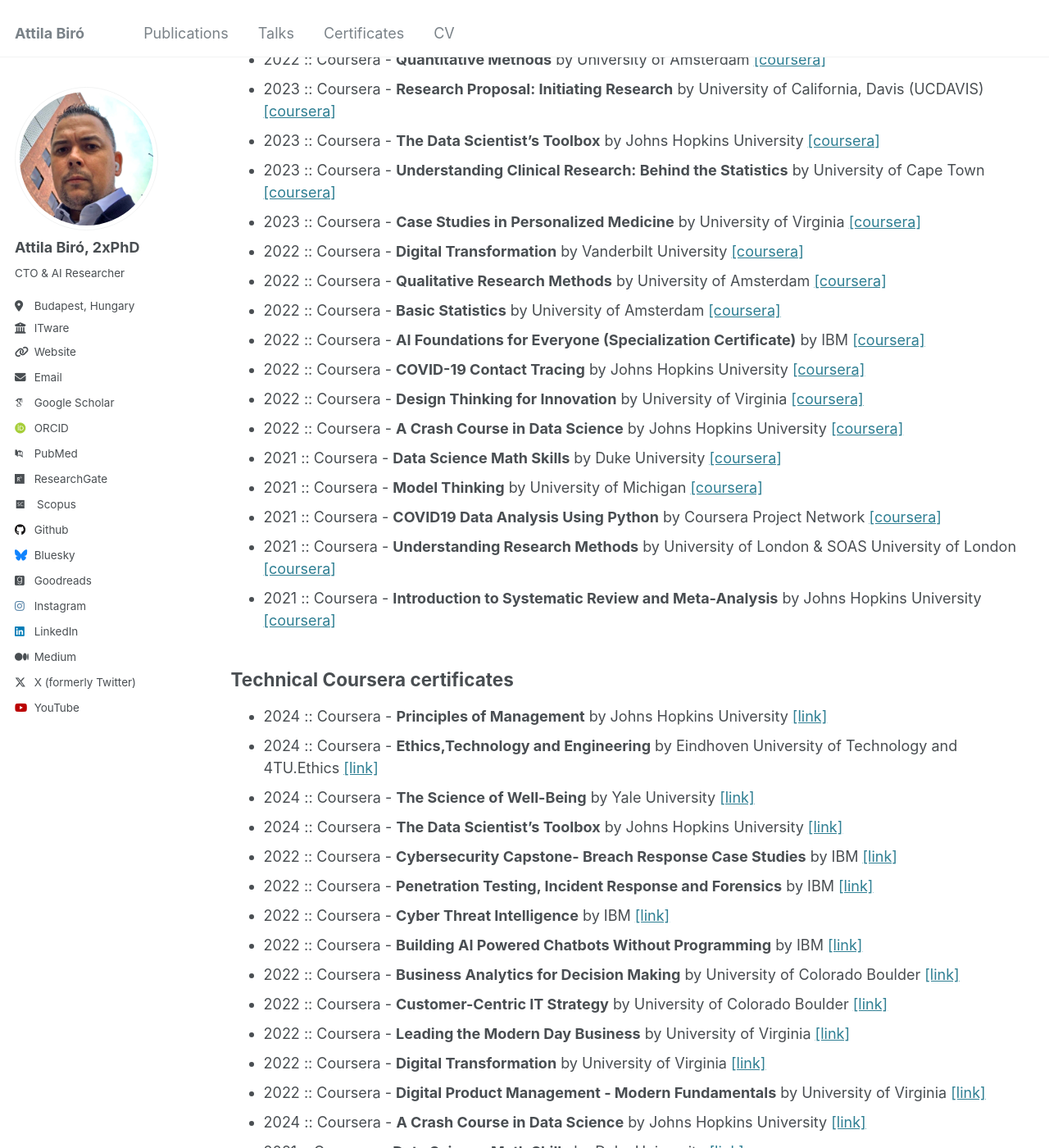
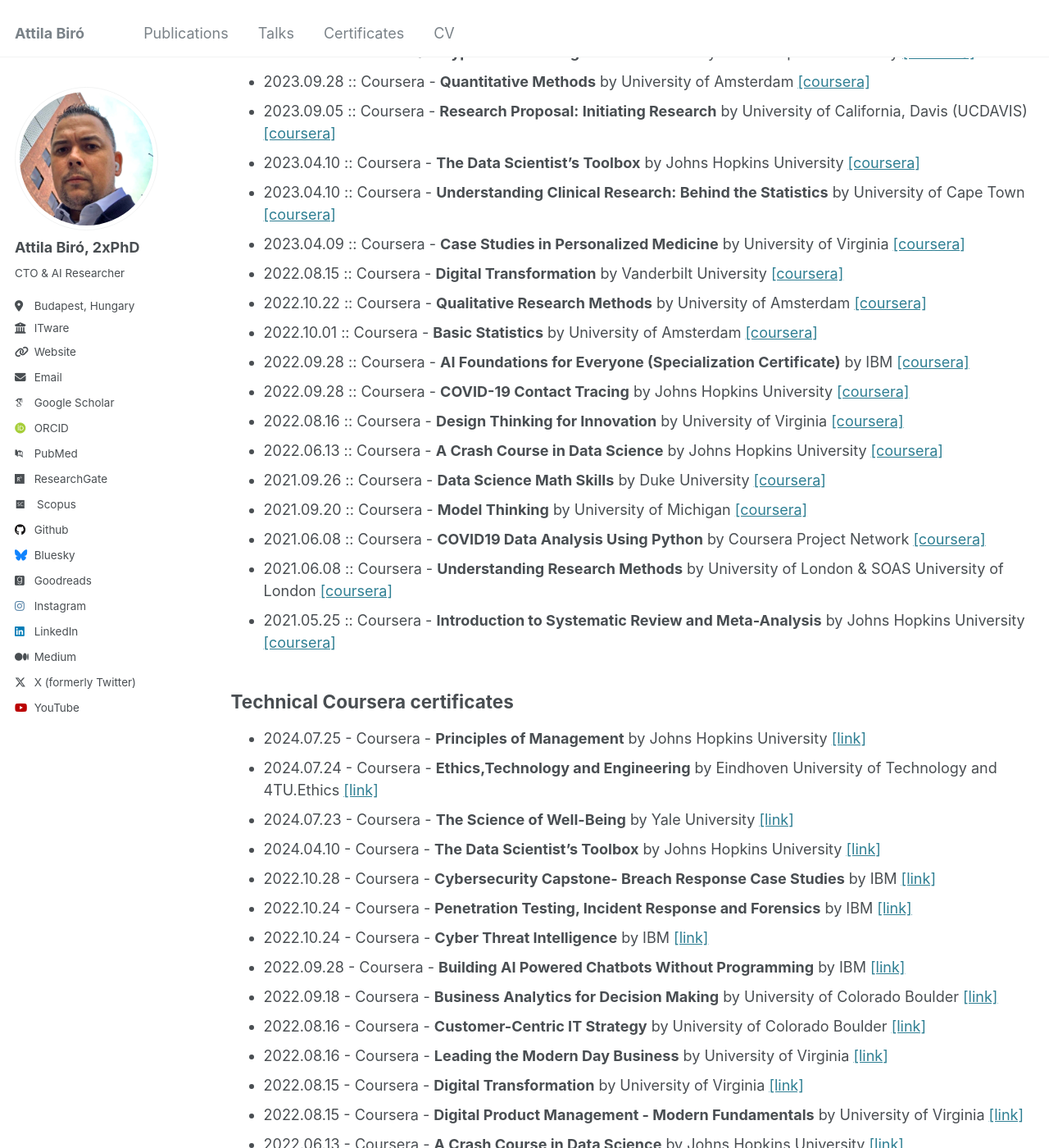
Before and after one commit to biroka/biroka.github.io, a Jekyll site: the page built from _pages/certificates.md, in a window 1280 px wide and 1400 px high, scrolled down 336 px. Shown: the whole window at 82% size. Built offline with Jekyll 4.4.1, drawn with Linux system fonts in a browser that asks for light colours; some web fonts are replaced; some of the changed text lies outside the part shown.

Commit message:
Update certificates.md

```diff
--- a/_pages/certificates.md
+++ b/_pages/certificates.md
@@ -7,57 +7,57 @@ author_profile: true
 
 ##  Certificates connected to Research/AI domains
 
-* 2024 :: Coursera - **Being a researcher (in Information Science and Technology)** by Politecnico di Milano [[coursera]](https://www.coursera.org/account/accomplishments/verify/ZAKQGRBMEV6A)
-* 2024 :: Coursera - **Ethics, Technology and Engineering** by Eindhoven University of Technology [[coursera]](https://www.coursera.org/account/accomplishments/verify/KYV5NR5ZUJYZ)
-* 2023 :: Coursera - **Reproducible Research** by Johns Hopkins University [[coursera]](https://www.coursera.org/account/accomplishments/verify/TB9QEMK487JG)
-* 2023 :: Coursera - **Hypothesis Testing in Public Health** by Johns Hopkins University [[coursera]](https://www.coursera.org/account/accomplishments/verify/JL8QEEUDVL2H)
-* 2022 :: Coursera - **Quantitative Methods** by University of Amsterdam [[coursera]](https://www.coursera.org/account/accomplishments/verify/SUQ9QMMZ9EAX)
-* 2023 :: Coursera - **Research Proposal: Initiating Research** by University of California, Davis (UCDAVIS) [[coursera]](https://www.coursera.org/account/accomplishments/verify/LVASMXWKQPT5)
-* 2023 :: Coursera - **The Data Scientist’s Toolbox** by Johns Hopkins University [[coursera]](https://www.coursera.org/account/accomplishments/verify/ZD8VSEKXQZMS)
-* 2023 :: Coursera - **Understanding Clinical Research: Behind the Statistics** by University of Cape Town [[coursera]](https://www.coursera.org/account/accomplishments/verify/8TGV97BM7KP7)
-* 2023 :: Coursera - **Case Studies in Personalized Medicine** by University of Virginia [[coursera]](https://www.coursera.org/account/accomplishments/verify/SN2X64SS6CRN)
-* 2022 :: Coursera - **Digital Transformation** by Vanderbilt University [[coursera]](https://www.coursera.org/account/accomplishments/verify/5VEFEF8Y5MQU)
-* 2022 :: Coursera - **Qualitative Research Methods** by University of Amsterdam [[coursera]](https://www.coursera.org/account/accomplishments/verify/7V8M7J6J3TRR)
-* 2022 :: Coursera - **Basic Statistics** by University of Amsterdam [[coursera]](https://www.coursera.org/account/accomplishments/verify/JTHFJU6BY4EM)
-* 2022 :: Coursera - **AI Foundations for Everyone (Specialization Certificate)** by IBM [[coursera]](https://www.coursera.org/account/accomplishments/specialization/2Q9XZ6EEUVNR)
-* 2022 :: Coursera - **COVID-19 Contact Tracing** by Johns Hopkins University [[coursera]](https://www.coursera.org/account/accomplishments/verify/BHHLUTZEDFMP)
-* 2022 :: Coursera - **Design Thinking for Innovation** by University of Virginia [[coursera]](https://www.coursera.org/account/accomplishments/verify/D2D4NEZ994AS)
-* 2022 :: Coursera - **A Crash Course in Data Science** by Johns Hopkins University [[coursera]](https://www.coursera.org/account/accomplishments/verify/JYGR5JUKEA4M)
-* 2021 :: Coursera - **Data Science Math Skills** by Duke University [[coursera]](https://www.coursera.org/account/accomplishments/verify/ZHMPNUULB3ZZ)
-* 2021 :: Coursera - **Model Thinking** by University of Michigan [[coursera]](https://www.coursera.org/account/accomplishments/verify/82Z5AVGFJJBG)
-* 2021 :: Coursera - **COVID19 Data Analysis Using Python** by Coursera Project Network [[coursera]](https://www.coursera.org/account/accomplishments/verify/N3EDFV4HJFCT)
-* 2021 :: Coursera - **Understanding Research Methods** by University of London & SOAS University of London [[coursera]](https://www.coursera.org/account/accomplishments/verify/P59MZUUDAAYZ)
-* 2021 :: Coursera - **Introduction to Systematic Review and Meta-Analysis** by Johns Hopkins University [[coursera]](https://www.coursera.org/account/accomplishments/verify/DKNUCDD8H9EK)
+* 2024.07.28 :: Coursera - **Being a researcher (in Information Science and Technology)** by Politecnico di Milano [[coursera]](https://www.coursera.org/account/accomplishments/verify/ZAKQGRBMEV6A)
+* 2024.07.24 :: Coursera - **Ethics, Technology and Engineering** by Eindhoven University of Technology [[coursera]](https://www.coursera.org/account/accomplishments/verify/KYV5NR5ZUJYZ)
+* 2023.10.01 :: Coursera - **Reproducible Research** by Johns Hopkins University [[coursera]](https://www.coursera.org/account/accomplishments/verify/TB9QEMK487JG)
+* 2023.09.29 :: Coursera - **Hypothesis Testing in Public Health** by Johns Hopkins University [[coursera]](https://www.coursera.org/account/accomplishments/verify/JL8QEEUDVL2H)
+* 2023.09.28  :: Coursera - **Quantitative Methods** by University of Amsterdam [[coursera]](https://www.coursera.org/account/accomplishments/verify/SUQ9QMMZ9EAX)
+* 2023.09.05 :: Coursera - **Research Proposal: Initiating Research** by University of California, Davis (UCDAVIS) [[coursera]](https://www.coursera.org/account/accomplishments/verify/LVASMXWKQPT5)
+* 2023.04.10 :: Coursera - **The Data Scientist’s Toolbox** by Johns Hopkins University [[coursera]](https://www.coursera.org/account/accomplishments/verify/ZD8VSEKXQZMS)
+* 2023.04.10 :: Coursera - **Understanding Clinical Research: Behind the Statistics** by University of Cape Town [[coursera]](https://www.coursera.org/account/accomplishments/verify/8TGV97BM7KP7)
+* 2023.04.09 :: Coursera - **Case Studies in Personalized Medicine** by University of Virginia [[coursera]](https://www.coursera.org/account/accomplishments/verify/SN2X64SS6CRN)
+* 2022.08.15 :: Coursera - **Digital Transformation** by Vanderbilt University [[coursera]](https://www.coursera.org/account/accomplishments/verify/5VEFEF8Y5MQU)
+* 2022.10.22 :: Coursera - **Qualitative Research Methods** by University of Amsterdam [[coursera]](https://www.coursera.org/account/accomplishments/verify/7V8M7J6J3TRR)
+* 2022.10.01 :: Coursera - **Basic Statistics** by University of Amsterdam [[coursera]](https://www.coursera.org/account/accomplishments/verify/JTHFJU6BY4EM)
+* 2022.09.28 :: Coursera - **AI Foundations for Everyone (Specialization Certificate)** by IBM [[coursera]](https://www.coursera.org/account/accomplishments/specialization/2Q9XZ6EEUVNR)
+* 2022.09.28 :: Coursera - **COVID-19 Contact Tracing** by Johns Hopkins University [[coursera]](https://www.coursera.org/account/accomplishments/verify/BHHLUTZEDFMP)
+* 2022.08.16 :: Coursera - **Design Thinking for Innovation** by University of Virginia [[coursera]](https://www.coursera.org/account/accomplishments/verify/D2D4NEZ994AS)
+* 2022.06.13 :: Coursera - **A Crash Course in Data Science** by Johns Hopkins University [[coursera]](https://www.coursera.org/account/accomplishments/verify/JYGR5JUKEA4M)
+* 2021.09.26 :: Coursera - **Data Science Math Skills** by Duke University [[coursera]](https://www.coursera.org/account/accomplishments/verify/ZHMPNUULB3ZZ)
+* 2021.09.20 :: Coursera - **Model Thinking** by University of Michigan [[coursera]](https://www.coursera.org/account/accomplishments/verify/82Z5AVGFJJBG)
+* 2021.06.08 :: Coursera - **COVID19 Data Analysis Using Python** by Coursera Project Network [[coursera]](https://www.coursera.org/account/accomplishments/verify/N3EDFV4HJFCT)
+* 2021.06.08 :: Coursera - **Understanding Research Methods** by University of London & SOAS University of London [[coursera]](https://www.coursera.org/account/accomplishments/verify/P59MZUUDAAYZ)
+* 2021.05.25 :: Coursera - **Introduction to Systematic Review and Meta-Analysis** by Johns Hopkins University [[coursera]](https://www.coursera.org/account/accomplishments/verify/DKNUCDD8H9EK)
 
 ##  Technical Coursera certificates
 
-* 2024 :: Coursera - **Principles of Management** by Johns Hopkins University [[link]](https://github.com/biroka/biroka/blob/main/Certificates/Coursera/Coursera_Principles%20of%20Management_UX2LR7CMEGK5.pdf)
-* 2024 :: Coursera - **Ethics,Technology and Engineering** by Eindhoven University of Technology and 4TU.Ethics [[link]](https://github.com/biroka/biroka/blob/main/Certificates/Coursera/Coursera_Ethics-Technology%20and%20Engineering_KYV5NR5ZUJYZ.pdf)
-* 2024 :: Coursera - **The Science of Well-Being** by Yale University [[link]](https://github.com/biroka/biroka/blob/main/Certificates/Coursera/Coursera_The%20Science%20of%20Well-Being_%20P4K3RMP9DPM5.pdf)
-* 2024 :: Coursera - **The Data Scientist’s Toolbox** by Johns Hopkins University [[link]](https://github.com/biroka/biroka/blob/main/Certificates/Coursera/Coursera_The%20Data%20Scientist%E2%80%99s%20Toolbox_ZD8VSEKXQZMS.pdf)
-* 2022 :: Coursera - **Cybersecurity Capstone- Breach Response Case Studies** by IBM [[link]](https://github.com/biroka/biroka/blob/main/Certificates/Coursera/Coursera_Cybersecurity%20Capstone-%20Breach%20Response%20Case%20Studies_HSEBVQVJM8EQ.pdf)
-* 2022 :: Coursera - **Penetration Testing, Incident Response and Forensics** by IBM [[link]](https://github.com/biroka/biroka/blob/main/Certificates/Coursera/Coursera_Penetration%20Testing%2C%20Incident%20Response%20and%20Forensics_DJXCRXUDCZXY.pdf)
-* 2022 :: Coursera - **Cyber Threat Intelligence** by IBM [[link]](https://github.com/biroka/biroka/blob/main/Certificates/Coursera/Coursera_Cyber%20Threat%20Intelligence_YDQFTLD8P4GD.pdf)
-* 2022 :: Coursera - **Building AI Powered Chatbots Without Programming** by IBM [[link]](https://github.com/biroka/biroka/blob/main/Certificates/Coursera/Coursera_Building%20AI%20Powered%20Chatbots%20Without%20Programming_QLP3KLPS9A4N.pdf)
-* 2022 :: Coursera - **Business Analytics for Decision Making** by University of Colorado Boulder [[link]](https://github.com/biroka/biroka/blob/main/Certificates/Coursera/Coursera_Business%20Analytics%20for%20Decision%20Making_TFJXLD7DKL6Z.pdf)
-* 2022 :: Coursera - **Customer-Centric IT Strategy** by University of Colorado Boulder [[link]](https://github.com/biroka/biroka/blob/main/Certificates/Coursera/Coursera_Customer-Centric%20IT%20Strategy_BK46WPHDT3JQ.pdf)
-* 2022 :: Coursera - **Leading the Modern Day Business** by University of Virginia [[link]](https://github.com/biroka/biroka/blob/main/Certificates/Coursera/Coursera_Customer-Centric%20IT%20Strategy_BK46WPHDT3JQ.pdf)
-* 2022 :: Coursera - **Digital Transformation** by University of Virginia [[link]](https://github.com/biroka/biroka/blob/main/Certificates/Coursera/Coursera_Digital%20Transformation_5VEFEF8Y5MQU.pdf)
-* 2022 :: Coursera - **Digital Product Management - Modern Fundamentals** by University of Virginia [[link]](https://github.com/biroka/biroka/blob/main/Certificates/Coursera/Coursera_Digital%20Product%20Management-%20Modern%20Fundamentals_XGTZ8V2VJ2AV.pdf)
-* 2024 :: Coursera - **A Crash Course in Data Science** by Johns Hopkins University [[link]](https://github.com/biroka/biroka/blob/main/Certificates/Coursera/Coursera%20_A%20Crash%20Course%20in%20Data%20Science_JYGR5JUKEA4M.pdf)
-* 2021 :: Coursera - **Data Science Math Skills** by Duke University [[link]](https://github.com/biroka/biroka/blob/main/Certificates/Coursera/Coursera_Data%20Science%20Math%20Skills_ZHMPNUULB3ZZ.pdf)
-* 2021 :: Coursera - **Model Thinking** by University of Michigan [[link]](https://github.com/biroka/biroka/blob/main/Certificates/Coursera/Coursera_Model%20Thinking_82Z5AVGFJJBG.pdf)
-* 2021 :: Coursera - **English for Business and Entrepreneurship** by University of Pennsylvania [[link]](https://github.com/biroka/biroka/blob/main/Certificates/Coursera/Coursera_English%20for%20Business%20and%20Entrepreneurship_YUNJ46C7WACN.pdf)
-* 2024 :: Coursera - **Successful Negotiation - Essential Strategies and Skills** by University of Michigan [[link]](https://github.com/biroka/biroka/blob/main/Certificates/Coursera/Coursera%20_Successful%20Negotiation-%20Essential%20Strategies%20and%20Skills_FXNVXS4GLFLM.pdf)
+* 2024.07.25 - Coursera - **Principles of Management** by Johns Hopkins University [[link]](https://github.com/biroka/biroka/blob/main/Certificates/Coursera/Coursera_Principles%20of%20Management_UX2LR7CMEGK5.pdf)
+* 2024.07.24 - Coursera - **Ethics,Technology and Engineering** by Eindhoven University of Technology and 4TU.Ethics [[link]](https://github.com/biroka/biroka/blob/main/Certificates/Coursera/Coursera_Ethics-Technology%20and%20Engineering_KYV5NR5ZUJYZ.pdf)
+* 2024.07.23 - Coursera - **The Science of Well-Being** by Yale University [[link]](https://github.com/biroka/biroka/blob/main/Certificates/Coursera/Coursera_The%20Science%20of%20Well-Being_%20P4K3RMP9DPM5.pdf)
+* 2024.04.10 - Coursera - **The Data Scientist’s Toolbox** by Johns Hopkins University [[link]](https://github.com/biroka/biroka/blob/main/Certificates/Coursera/Coursera_The%20Data%20Scientist%E2%80%99s%20Toolbox_ZD8VSEKXQZMS.pdf)
+* 2022.10.28 - Coursera - **Cybersecurity Capstone- Breach Response Case Studies** by IBM [[link]](https://github.com/biroka/biroka/blob/main/Certificates/Coursera/Coursera_Cybersecurity%20Capstone-%20Breach%20Response%20Case%20Studies_HSEBVQVJM8EQ.pdf)
+* 2022.10.24 - Coursera - **Penetration Testing, Incident Response and Forensics** by IBM [[link]](https://github.com/biroka/biroka/blob/main/Certificates/Coursera/Coursera_Penetration%20Testing%2C%20Incident%20Response%20and%20Forensics_DJXCRXUDCZXY.pdf)
+* 2022.10.24 - Coursera - **Cyber Threat Intelligence** by IBM [[link]](https://github.com/biroka/biroka/blob/main/Certificates/Coursera/Coursera_Cyber%20Threat%20Intelligence_YDQFTLD8P4GD.pdf)
+* 2022.09.28 - Coursera - **Building AI Powered Chatbots Without Programming** by IBM [[link]](https://github.com/biroka/biroka/blob/main/Certificates/Coursera/Coursera_Building%20AI%20Powered%20Chatbots%20Without%20Programming_QLP3KLPS9A4N.pdf)
+* 2022.09.18 - Coursera - **Business Analytics for Decision Making** by University of Colorado Boulder [[link]](https://github.com/biroka/biroka/blob/main/Certificates/Coursera/Coursera_Business%20Analytics%20for%20Decision%20Making_TFJXLD7DKL6Z.pdf)
+* 2022.08.16 - Coursera - **Customer-Centric IT Strategy** by University of Colorado Boulder [[link]](https://github.com/biroka/biroka/blob/main/Certificates/Coursera/Coursera_Customer-Centric%20IT%20Strategy_BK46WPHDT3JQ.pdf)
+* 2022.08.16 - Coursera - **Leading the Modern Day Business** by University of Virginia [[link]](https://github.com/biroka/biroka/blob/main/Certificates/Coursera/Coursera_Customer-Centric%20IT%20Strategy_BK46WPHDT3JQ.pdf)
+* 2022.08.15 - Coursera - **Digital Transformation** by University of Virginia [[link]](https://github.com/biroka/biroka/blob/main/Certificates/Coursera/Coursera_Digital%20Transformation_5VEFEF8Y5MQU.pdf)
+* 2022.08.15 - Coursera - **Digital Product Management - Modern Fundamentals** by University of Virginia [[link]](https://github.com/biroka/biroka/blob/main/Certificates/Coursera/Coursera_Digital%20Product%20Management-%20Modern%20Fundamentals_XGTZ8V2VJ2AV.pdf)
+* 2022.06.13 - Coursera - **A Crash Course in Data Science** by Johns Hopkins University [[link]](https://github.com/biroka/biroka/blob/main/Certificates/Coursera/Coursera%20_A%20Crash%20Course%20in%20Data%20Science_JYGR5JUKEA4M.pdf)
+* 2021.09.26 - Coursera - **Data Science Math Skills** by Duke University [[link]](https://github.com/biroka/biroka/blob/main/Certificates/Coursera/Coursera_Data%20Science%20Math%20Skills_ZHMPNUULB3ZZ.pdf)
+* 2021.09.20 - Coursera - **Model Thinking** by University of Michigan [[link]](https://github.com/biroka/biroka/blob/main/Certificates/Coursera/Coursera_Model%20Thinking_82Z5AVGFJJBG.pdf)
+* 2021.07.26 - Coursera - **English for Business and Entrepreneurship** by University of Pennsylvania [[link]](https://github.com/biroka/biroka/blob/main/Certificates/Coursera/Coursera_English%20for%20Business%20and%20Entrepreneurship_YUNJ46C7WACN.pdf)
+* 2021.§5.26 - Coursera - **Successful Negotiation - Essential Strategies and Skills** by University of Michigan [[link]](https://github.com/biroka/biroka/blob/main/Certificates/Coursera/Coursera%20_Successful%20Negotiation-%20Essential%20Strategies%20and%20Skills_FXNVXS4GLFLM.pdf)
 
 ##  IEEE certificates
 
-* 2024 :: IEEE - **Student member, Hungary Section** [[link]](https://github.com/biroka/biroka/blob/main/Certificates/IEEE/2024_IEEE_AttilaBiro_Membership.PDF)
-* 2024 :: IEEE - **Student member, Systems, Man and Cybernetics (SMC) Society** [[link]](https://github.com/biroka/biroka/blob/main/Certificates/IEEE/2024_IEEE_SMC-AttilaBiro_MEMSMC028.pdf)
-* 2024 :: IEEE - **IEEE Membership** [[link]](https://github.com/biroka/biroka/blob/main/Certificates/IEEE/2024_IEEE_Student_Membership_MEMIEEE500.pdf)
+* 2024 - IEEE - **Student member, Hungary Section** [[link]](https://github.com/biroka/biroka/blob/main/Certificates/IEEE/2024_IEEE_AttilaBiro_Membership.PDF)
+* 2024 - IEEE - **Student member, Systems, Man and Cybernetics (SMC) Society** [[link]](https://github.com/biroka/biroka/blob/main/Certificates/IEEE/2024_IEEE_SMC-AttilaBiro_MEMSMC028.pdf)
+* 2024 - IEEE - **IEEE Membership** [[link]](https://github.com/biroka/biroka/blob/main/Certificates/IEEE/2024_IEEE_Student_Membership_MEMIEEE500.pdf)
 
 ##  LinkedIn Learning certificates
 
-* 2024 :: inLearning - **UX for AI: Design Practices for AI Developers** by John Maeda [[linkedin]](https://www.linkedin.com/learning/certificates/9b512a5767a50fe2e7f95335b0afc2ccddc93b38bd2d3c326d76fc6d52f5c65e)
-* 2024 :: inLearning - **Body Language for Leaders (2019)** by Carol Kinsey Goman, PhD [[linkedin]](https://www.linkedin.com/learning/certificates/43c5560739e7e03f40a48ec4d80d421e3990ebb4cd4add9099bf4be9bfd931fd)
-* 2024 :: inLearning - **Amplify Your Critical Thinking with Generative AI** by Becki Saltzman [[linkedin]](https://www.linkedin.com/learning/certificates/43da6c0701fb97bed0d6c5af52e0d5948ebc3fc8ba98a95bc51f02ed42b96f87)
+* 2024 - inLearning - **UX for AI: Design Practices for AI Developers** by John Maeda [[linkedin]](https://www.linkedin.com/learning/certificates/9b512a5767a50fe2e7f95335b0afc2ccddc93b38bd2d3c326d76fc6d52f5c65e)
+* 2024 - inLearning - **Body Language for Leaders (2019)** by Carol Kinsey Goman, PhD [[linkedin]](https://www.linkedin.com/learning/certificates/43c5560739e7e03f40a48ec4d80d421e3990ebb4cd4add9099bf4be9bfd931fd)
+* 2024 - inLearning - **Amplify Your Critical Thinking with Generative AI** by Becki Saltzman [[linkedin]](https://www.linkedin.com/learning/certificates/43da6c0701fb97bed0d6c5af52e0d5948ebc3fc8ba98a95bc51f02ed42b96f87)
```
